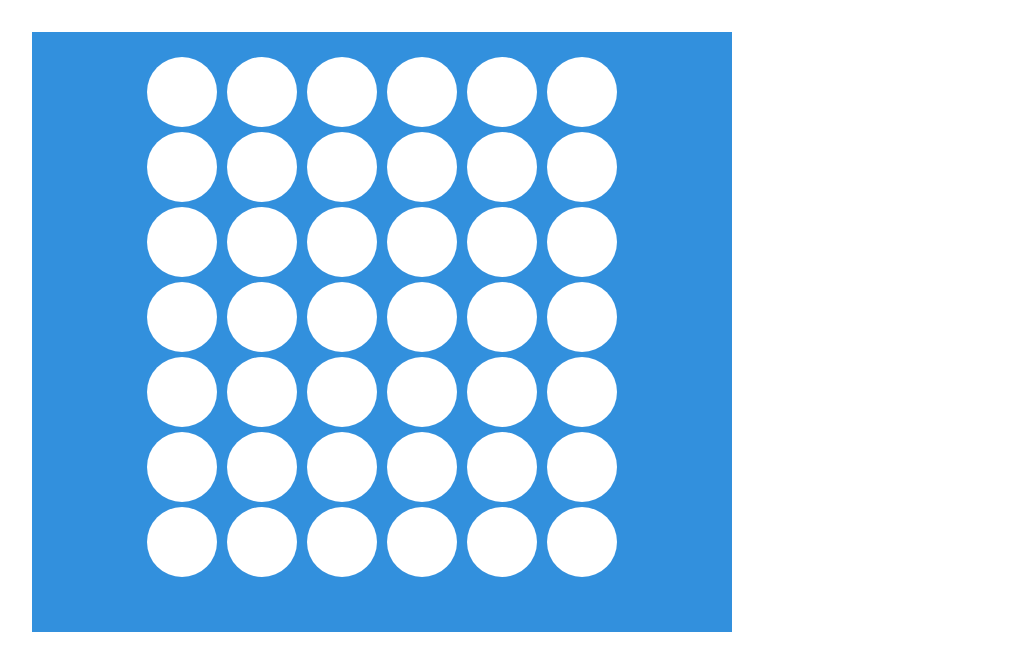
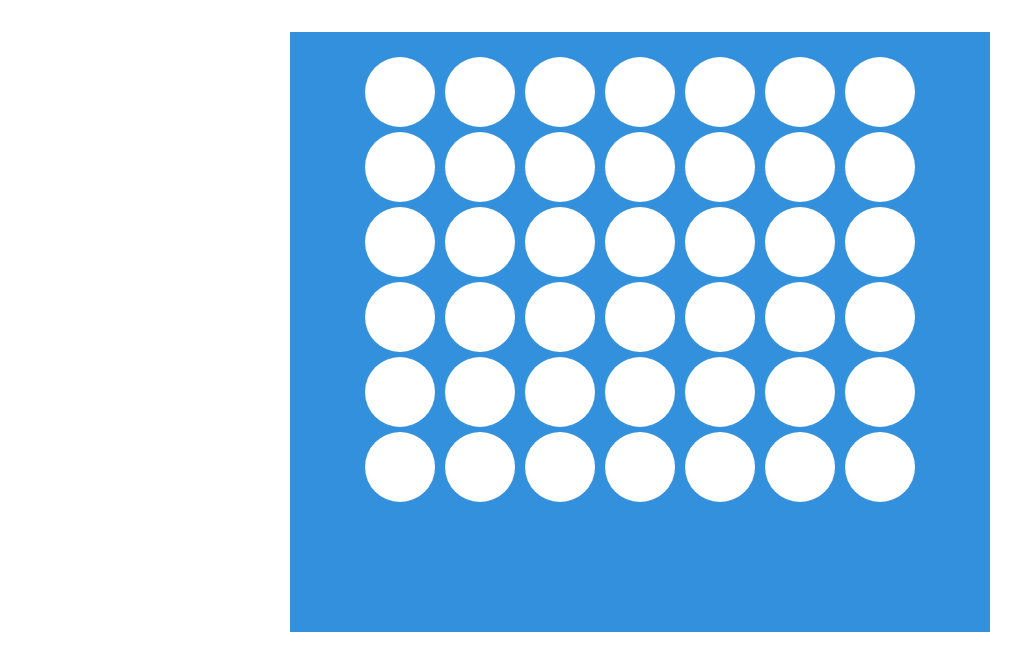
Before and after one commit to Denny29/Connect-Four-v2, a React (Vite) app: page / in a window 1280 px wide. Shown: the top 670 px of the page, without its empty margins (0-1021 px from the left). Built offline with nearby package versions, Linux system fonts and the light colour scheme.

Commit message:
Fixed dimensions of the board... I can't count

```diff
--- a/src/App.css
+++ b/src/App.css
@@ -3,6 +3,8 @@
   padding: 2rem;
   text-align: center;
   width: 100%;
+  display: flex;
+  justify-content: center;
 }
 
 .tile{
@@ -28,6 +30,7 @@
   width: 700px;
   height: 600px;
   padding: 20px;
+
 }
 
 .rows{
--- a/src/Gameboard.tsx
+++ b/src/Gameboard.tsx
@@ -4,8 +4,10 @@ import { Tile } from "./tile";
 export const Gameboard = () => {
 
     //Board contains the colors of the tiles
+    let rows = 7
+    let columns = 6
     const [board, setBoard] = useState<string[][]>(
-        Array.from({ length: 6 }, () => Array(7).fill(""))
+        Array.from({ length: rows }, () => Array(columns).fill(""))
     )
     //Current player/color
     const [currentPlayer, setCurrentPlayer] = useState("red")
@@ -29,7 +31,7 @@ export const Gameboard = () => {
 
     //Places the piece as low as possible
     const placeToken = (rowIndex: number, currentPlayer: string): void => {
-        for(let lowestColumn = 6; lowestColumn >= 0; lowestColumn--){
+        for(let lowestColumn = 5; lowestColumn >= 0; lowestColumn--){
             if(board[rowIndex][lowestColumn] === ""){
                 updateBoard(rowIndex, lowestColumn, currentPlayer)
                 break
@@ -37,6 +39,10 @@ export const Gameboard = () => {
         }
     }
 
+
+    // const checkForWin = () => {
+
+    // }
 
     const onTileClick = (rowIndex: number, columnIndex: number): void => {
         //Check if tile is empty
@@ -50,10 +56,9 @@ export const Gameboard = () => {
 
     console.log(board)
 
-
-
     return (
-        <div id="gameboard">
+        <>
+            <div id="gameboard">
             {
                 board.map((rows, rowIndex) => {
                     return <div className="rows">
@@ -66,6 +71,9 @@ export const Gameboard = () => {
                     </div>
                 })
             }
-        </div>
+
+            </div>
+            {/* <h1>Current Player: {currentPlayer}</h1> */}
+        </>
     )
 }
```
